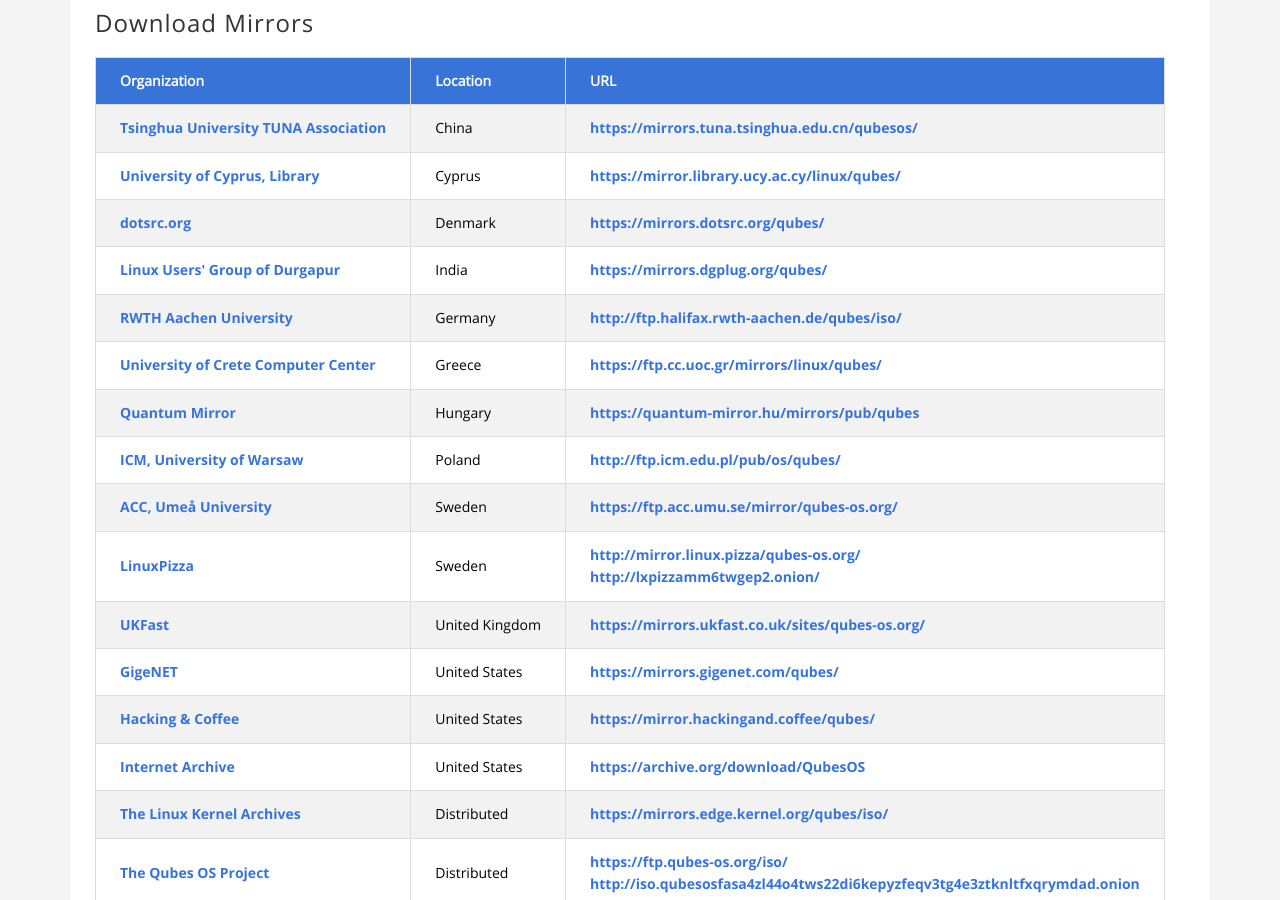
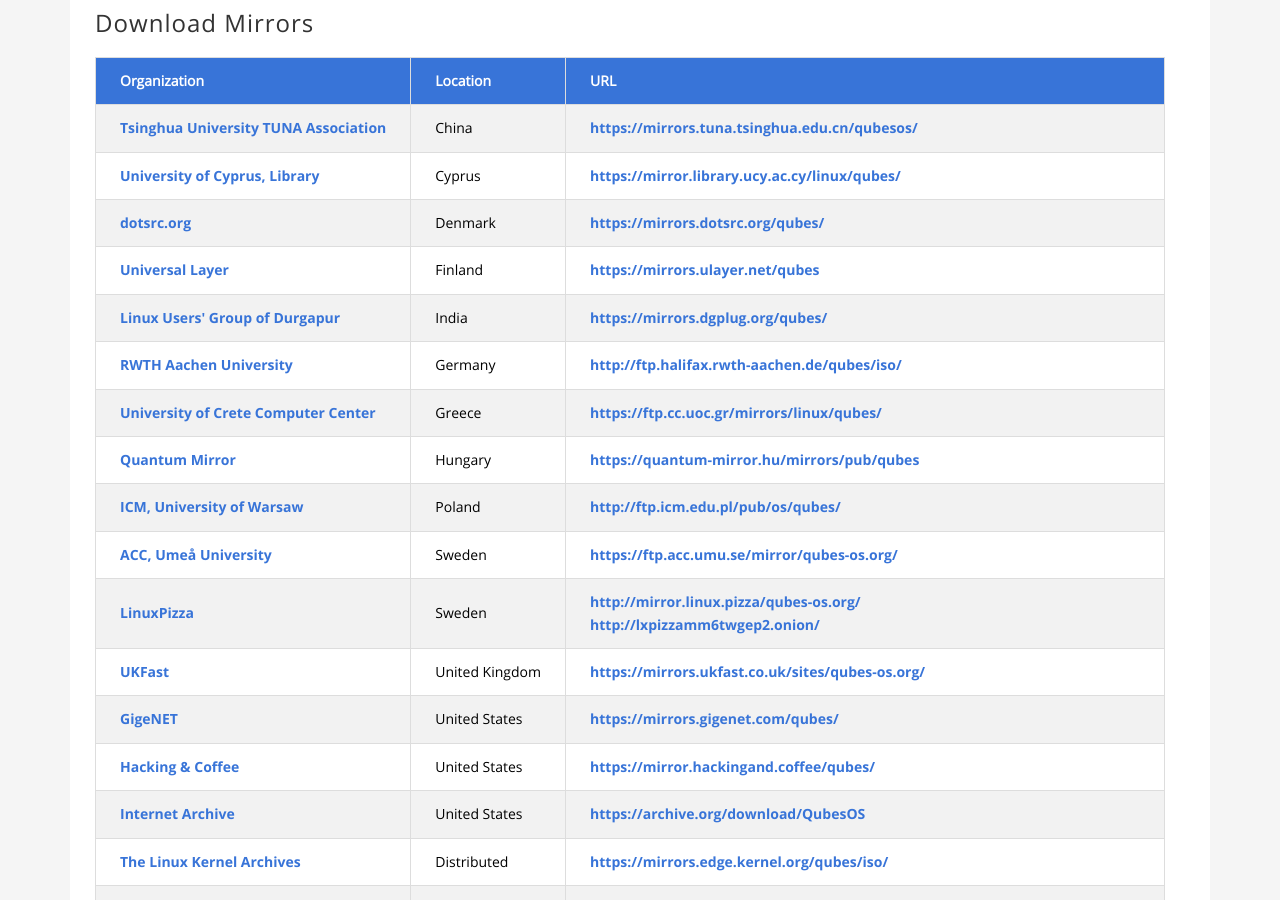
Before and after one commit to QubesOS/qubesos.github.io, a Jekyll site: the page built from pages/downloads.md, in a window 1280 px wide and 900 px high, scrolled down 3833 px. Built offline with Jekyll 4.4.1, drawn with Linux system fonts in a browser that asks for light colours; some web fonts are replaced.

Commit message:
Add ULayer mirror

```diff
--- a/_data/mirrors.yml
+++ b/_data/mirrors.yml
@@ -15,6 +15,12 @@
    location: Denmark
    urls:
    - url: https://mirrors.dotsrc.org/qubes/
+
+ - organization: Universal Layer
+   org_url: https://ulayer.net/
+   location: Finland
+   urls:
+   - url: https://mirrors.ulayer.net/qubes
 
  - organization: Linux Users' Group of Durgapur
    org_url: https://dgplug.org/
```
